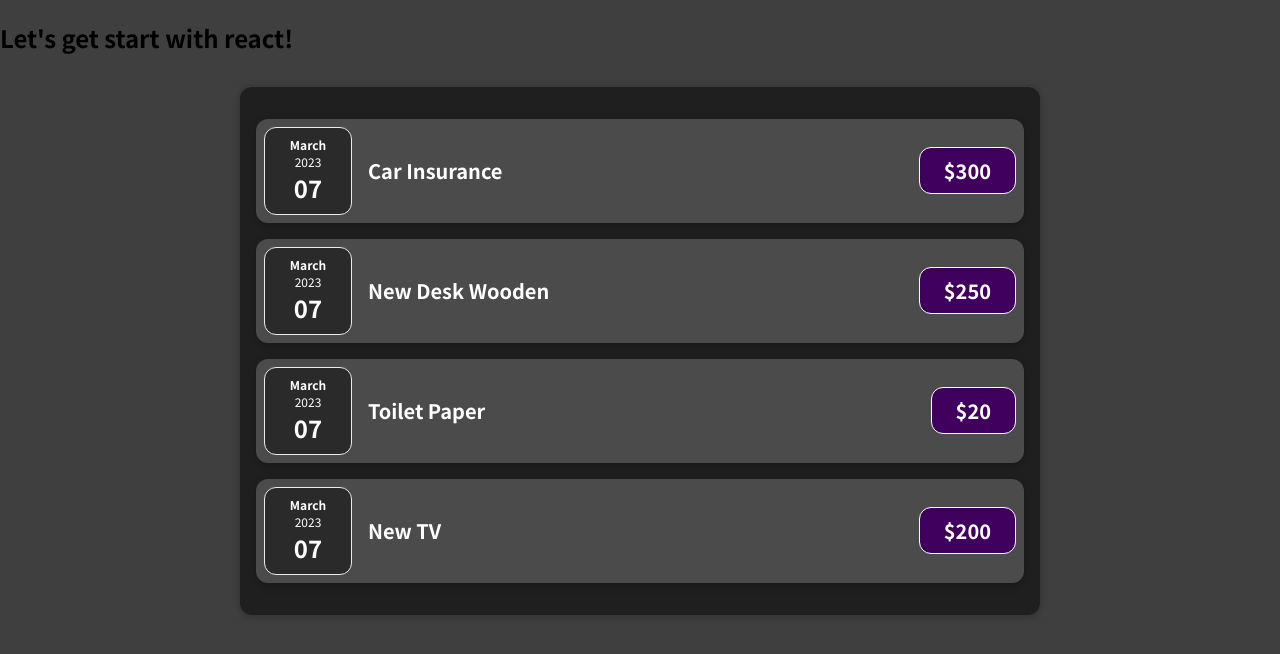
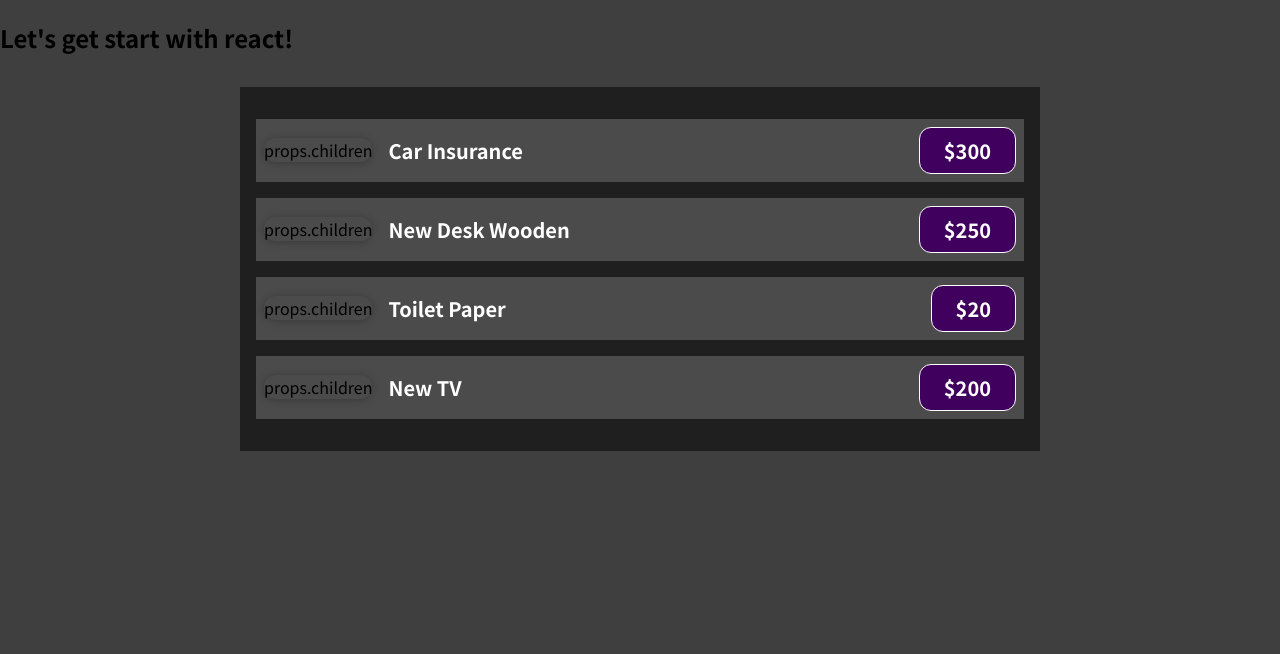
Before and after one commit to Hamzaakrammogul/Expenses-List, a JavaScript app: page / in a window 1280 px wide. Shown: the top 654 px of the page. Built offline with nearby package versions, Linux system fonts and the light colour scheme.

Commit message:
Updated the files

```diff
--- /dev/null
+++ b/src/components/Card.css
@@ -0,0 +1,4 @@
+.card{
+    border-radius: 12px;
+    box-shadow: 0 1px 8px rgba(0, 0, 0, 0.25);
+}
--- /dev/null
+++ b/src/components/Card.js
@@ -0,0 +1,7 @@
+import "./Card.css"
+function Card (props){
+    return (
+        <div className="card">props.children</div>
+    );
+ }
+ export default Card;
--- a/src/components/ExpenseDate.js
+++ b/src/components/ExpenseDate.js
@@ -1,3 +1,4 @@
+import Card from './Card';
 import './ExpenseDate.css';
 
 function ExpensseDate(props) {
@@ -7,11 +8,13 @@
     const year = props.date.getFullYear();
 
     return (
+        <Card className= 'expense-item'>
         <div className='expense-date'>
             <div className='expense-date__month'>{month}</div>
             <div className='expense-date__year'>{year}</div>
             <div className='expense-date__day'>{day}</div>
         </div>
+        </Card>
     )
 }
 export default ExpensseDate;
--- a/src/components/ExpenseItem.css
+++ b/src/components/ExpenseItem.css
@@ -2,10 +2,8 @@
   display: flex;
   justify-content: space-between;
   align-items: center;
-  box-shadow: 0 2px 8px rgba(0, 0, 0, 0.25);
   padding: 0.5rem;
   margin: 1rem 0;
-  border-radius: 12px;
   background-color: #4b4b4b;
 }
 
--- a/src/components/Expenses.css
+++ b/src/components/Expenses.css
@@ -4,6 +4,4 @@
     margin: 2rem auto;
     width: 50rem;
     max-width: 95%;
-    border-radius: 12px;
-    box-shadow: 0 1px 8px rgba(0, 0, 0, 0.25);
 }
```
